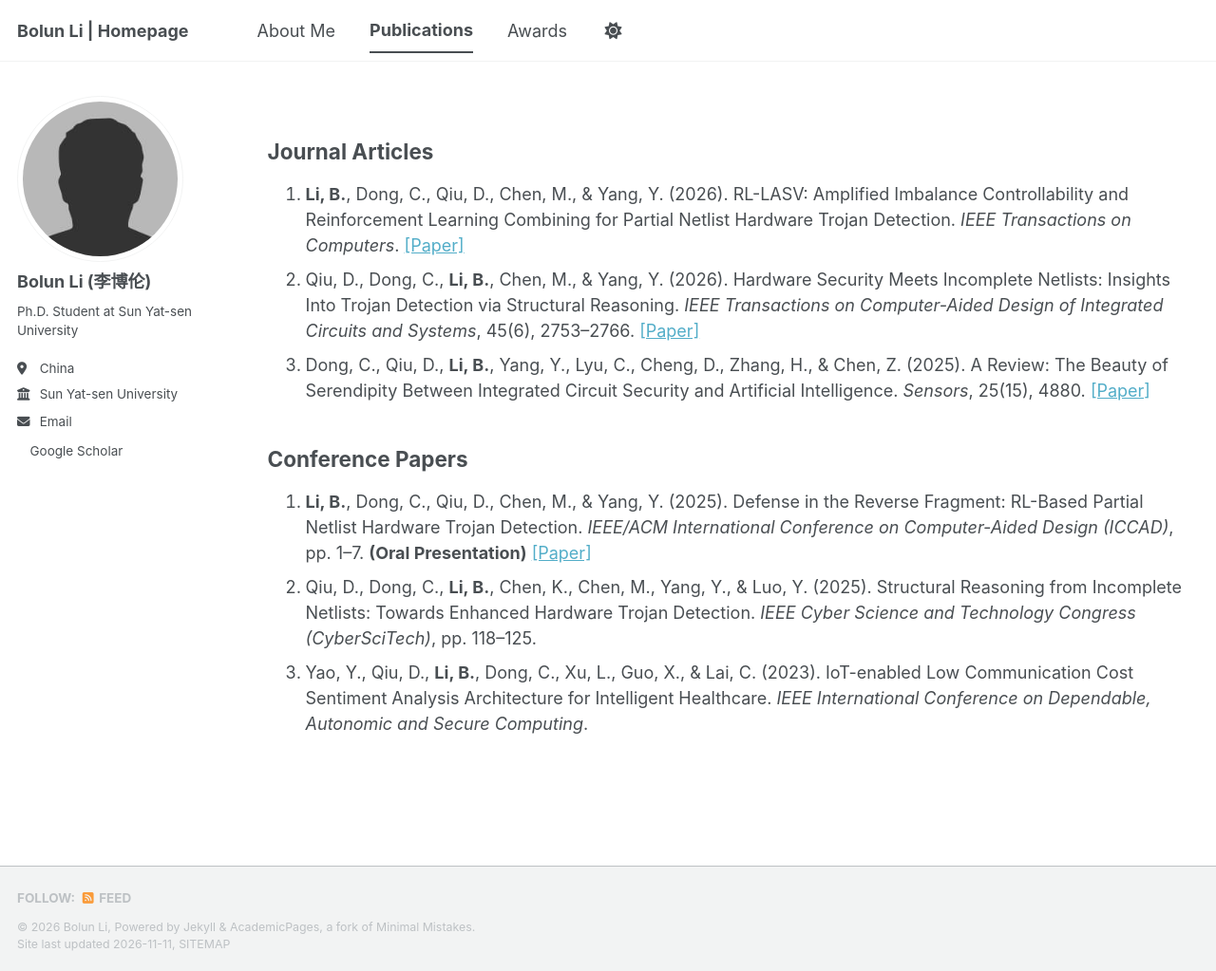
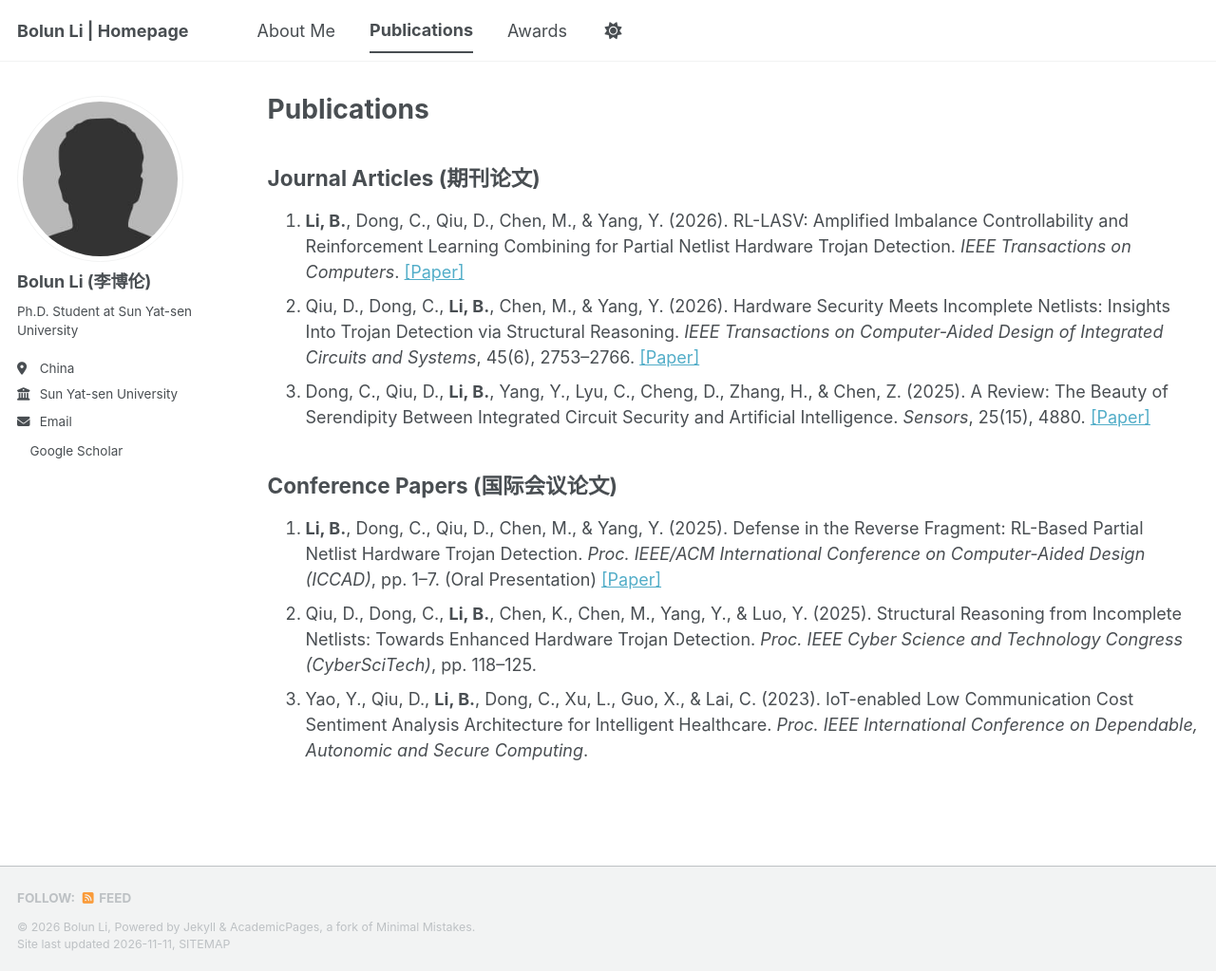
Before and after one commit to Libo32/Libo32.github.io, a Jekyll site: the page built from _pages/publications.html, in a window 1280 px wide and 1023 px high. Shown: the whole window at 95% size. Built offline with Jekyll 4.4.1, drawn with Linux system fonts in a browser that asks for light colours; a script bundle is joined from its source files by our own code; a style sheet for code colours, icons or effects is not loaded.

Commit message:
Update publications.html

```diff
--- a/_pages/publications.html
+++ b/_pages/publications.html
@@ -1,84 +1,69 @@
 ---
 layout: archive
+title: "Publications"
 permalink: /publications/
 author_profile: true
 ---
 
-<h2>Journal Articles</h2>
+<h2>Journal Articles (期刊论文)</h2>
 
 <ol>
-
   <li>
-<strong>Li, B.</strong>, Dong, C., Qiu, D.,
-Chen, M., & Yang, Y. (2026).
-RL-LASV: Amplified Imbalance Controllability
-and Reinforcement Learning Combining for
-Partial Netlist Hardware Trojan Detection.
+    <b>Li, B.</b>, Dong, C., Qiu, D., Chen, M., &amp; Yang, Y. (2026).
+    RL-LASV: Amplified Imbalance Controllability and Reinforcement
+    Learning Combining for Partial Netlist Hardware Trojan Detection.
     <i>IEEE Transactions on Computers</i>.
-<a href="https://doi.org/10.1109/TC.2026.3746591">
-[Paper]</a>
+    <a href="https://doi.org/10.1109/TC.2026.3746591">[Paper]</a>
   </li>
 
   <li>
-Qiu, D., Dong, C., <strong>Li, B.</strong>,
-Chen, M., & Yang, Y. (2026).
+    Qiu, D., Dong, C., <b>Li, B.</b>, Chen, M., &amp; Yang, Y. (2026).
     Hardware Security Meets Incomplete Netlists:
-Insights Into Trojan Detection via
-Structural Reasoning.
-<i>IEEE Transactions on Computer-Aided Design
-of Integrated Circuits and Systems</i>,
+    Insights Into Trojan Detection via Structural Reasoning.
+    <i>IEEE Transactions on Computer-Aided Design of
+    Integrated Circuits and Systems</i>,
     45(6), 2753–2766.
-<a href="https://doi.org/10.1109/TCAD.2025.3624082">
-[Paper]</a>
+    <a href="https://doi.org/10.1109/TCAD.2025.3624082">[Paper]</a>
   </li>
 
   <li>
-Dong, C., Qiu, D., <strong>Li, B.</strong>,
-Yang, Y., Lyu, C., Cheng, D., Zhang, H.,
-& Chen, Z. (2025).
+    Dong, C., Qiu, D., <b>Li, B.</b>, Yang, Y., Lyu, C.,
+    Cheng, D., Zhang, H., &amp; Chen, Z. (2025).
     A Review: The Beauty of Serendipity Between
-Integrated Circuit Security and
-Artificial Intelligence.
+    Integrated Circuit Security and Artificial Intelligence.
     <i>Sensors</i>, 25(15), 4880.
-<a href="https://doi.org/10.3390/s25154880">
-[Paper]</a>
+    <a href="https://doi.org/10.3390/s25154880">[Paper]</a>
   </li>
-
 </ol>
 
-<h2>Conference Papers</h2>
+<h2>Conference Papers (国际会议论文)</h2>
 
 <ol>
-
   <li>
-<strong>Li, B.</strong>, Dong, C., Qiu, D.,
-Chen, M., & Yang, Y. (2025).
+    <b>Li, B.</b>, Dong, C., Qiu, D., Chen, M., &amp; Yang, Y. (2025).
     Defense in the Reverse Fragment:
     RL-Based Partial Netlist Hardware Trojan Detection.
-<i>IEEE/ACM International Conference on
+    <i>Proc. IEEE/ACM International Conference on
     Computer-Aided Design (ICCAD)</i>, pp. 1–7.
-<b>(Oral Presentation)</b>
-<a href="https://doi.org/10.1109/ICCAD66269.2025.11240710">
-[Paper]</a>
+    (Oral Presentation)
+    <a href="https://doi.org/10.1109/ICCAD66269.2025.11240710">[Paper]</a>
   </li>
 
   <li>
-Qiu, D., Dong, C., <strong>Li, B.</strong>,
-Chen, K., Chen, M., Yang, Y., & Luo, Y. (2025).
+    Qiu, D., Dong, C., <b>Li, B.</b>, Chen, K., Chen, M.,
+    Yang, Y., &amp; Luo, Y. (2025).
     Structural Reasoning from Incomplete Netlists:
     Towards Enhanced Hardware Trojan Detection.
-<i>IEEE Cyber Science and Technology Congress
+    <i>Proc. IEEE Cyber Science and Technology Congress
     (CyberSciTech)</i>, pp. 118–125.
   </li>
 
   <li>
-Yao, Y., Qiu, D., <strong>Li, B.</strong>,
-Dong, C., Xu, L., Guo, X., & Lai, C. (2023).
-IoT-enabled Low Communication Cost
-Sentiment Analysis Architecture for
-Intelligent Healthcare.
-<i>IEEE International Conference on
+    Yao, Y., Qiu, D., <b>Li, B.</b>, Dong, C., Xu, L.,
+    Guo, X., &amp; Lai, C. (2023).
+    IoT-enabled Low Communication Cost Sentiment Analysis
+    Architecture for Intelligent Healthcare.
+    <i>Proc. IEEE International Conference on
     Dependable, Autonomic and Secure Computing</i>.
   </li>
-
 </ol>
```
Lines whose indentation alone changed are shown as unchanged.
